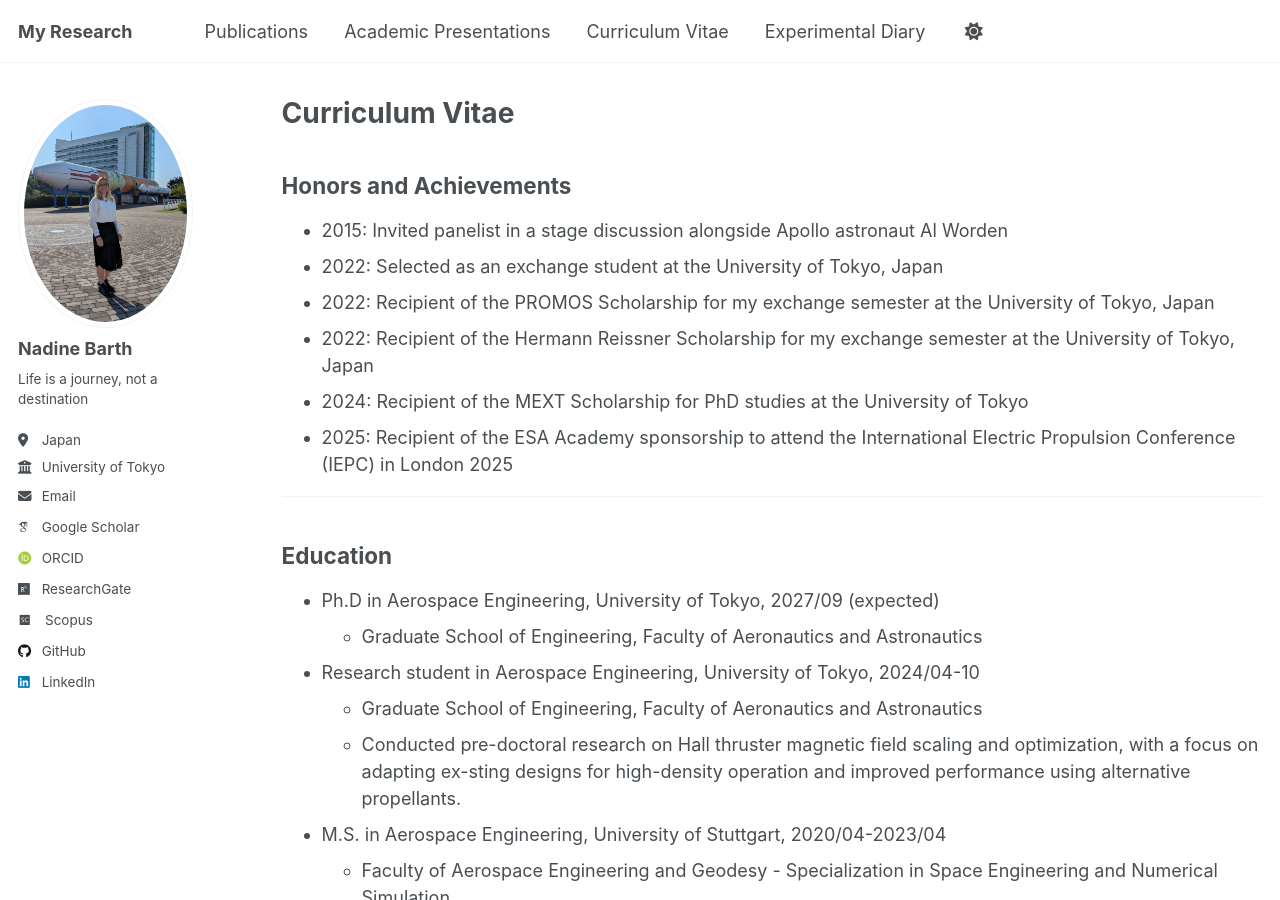
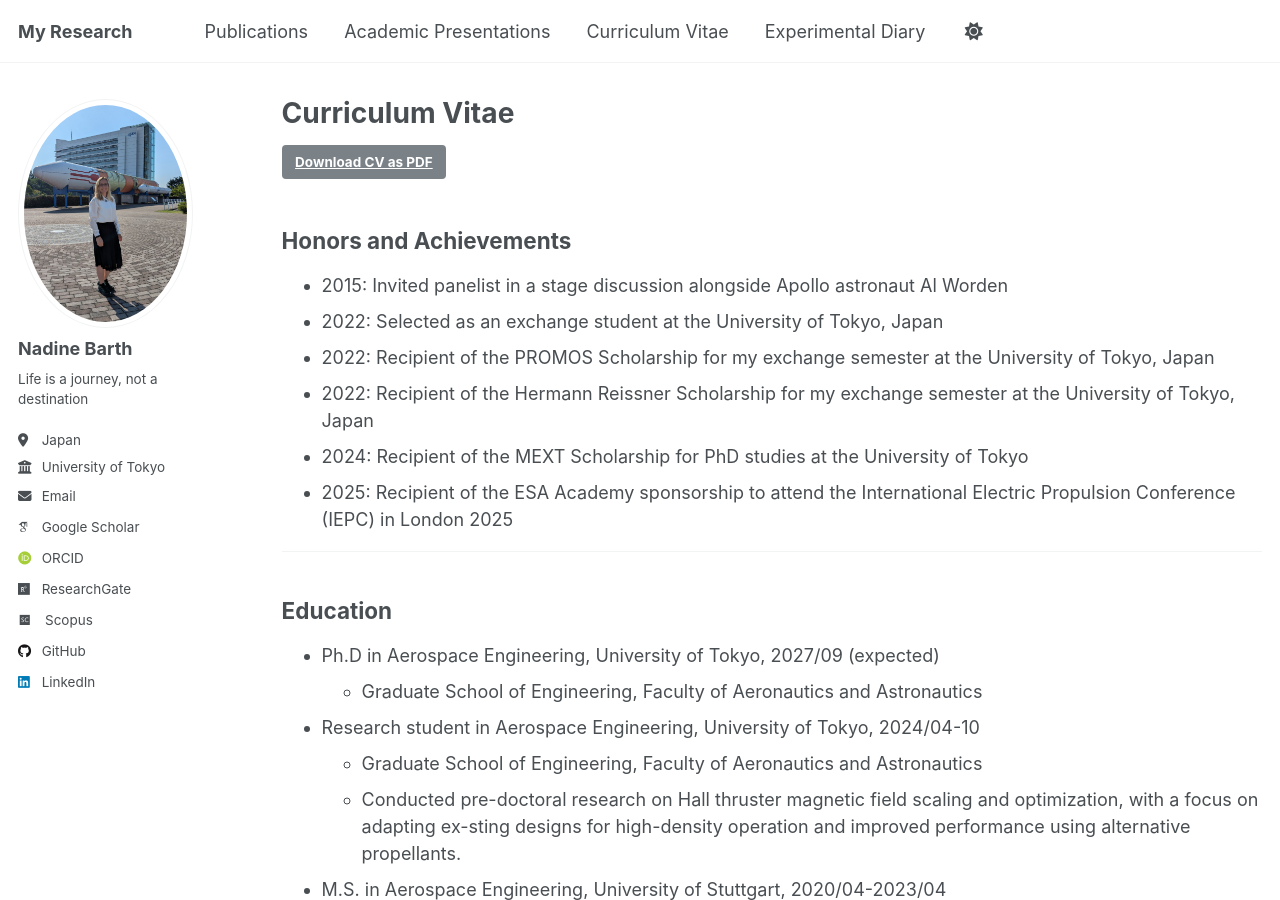
Before and after one commit to Barth-Nadine/Research, a Jekyll site: the page built from _pages/cv.md, in a window 1280 px wide and 900 px high. Built offline with Jekyll 4.4.1, drawn with Linux system fonts in a browser that asks for light colours; some web fonts are replaced.

Commit message:
Add downloadable CV PDF
Adds a "Download CV as PDF" button to the CV page, linking to
files/cv.pdf (also fixes cv-json.md, which already referenced this
path but had no file behind it).

```diff
--- a/_pages/cv.md
+++ b/_pages/cv.md
@@ -8,6 +8,8 @@
 ---
 
 {% include base_path %}
+
+<a href="{{ base_path }}/files/cv.pdf" class="btn btn--primary">Download CV as PDF</a>
 
 Honors and Achievements
 ----
```
Also changed, not shown: 1 other file.
